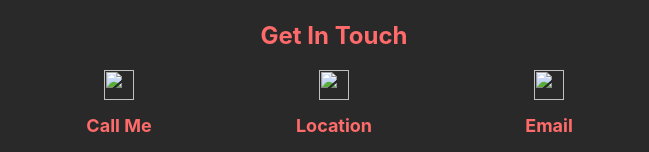
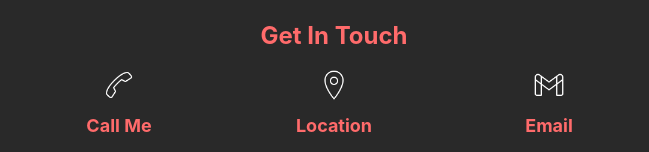
Before and after one commit to dimalshani123/Portfolio2, a plain HTML site: page index.html in a window 1280 px wide. Shown: the part 2585-2737 px from the top of the page, without its empty margins (631-1280 px from the left). Drawn offline with nearby package versions, Linux system fonts and the light colour scheme.

Commit message:
set contact images

```diff
--- a/index.html
+++ b/index.html
@@ -568,7 +568,7 @@
         }
 
         /* Mobile Responsive Adjustments */
-        @media (max-width: 768px) {
+        @media (max-width: 425px) {
             footer {
                 text-align: center;
             }
@@ -843,19 +843,19 @@
     <section id="footer-grid">
         <!--call-->
         <div>
-            <img src="../assets/images/icons8-ringer-volume-60.png" height="30" width="30"/>
+            <img src="assets/images/icons8-call-50.png"  height="30" width="30"/>
             <label id="call" class="footerTag">Call Me</label>
             <a href="tel:+94765823106">+94765823106</a>
             <a href="tel:+94772402877">+94772402877</a>
         </div>
         <!--location-->
         <div>
-            <img src="../assets/images/icons8-location-60.png" height="30" width="30"/>
+            <img src="assets/images/icons8-location-50.png"  height="30" width="30"/>
             <label id="location" class="footerTag">Location</label>
             <label>Galwati Modara Road,Nalluruwa,Panadura</label>
         </div>
         <div>
-            <img src="../assets/images/icons8-letter-60.png" height="30" width="30"/>
+            <img src="assets/images/icons8-gmail-50.png"  height="30" width="30"/>
             <label id="email" class="footerTag">Email</label>
             <a href="sanjudilka5@gmail.com">sanjudilka5@gmail.com</a>
         </div>
```
